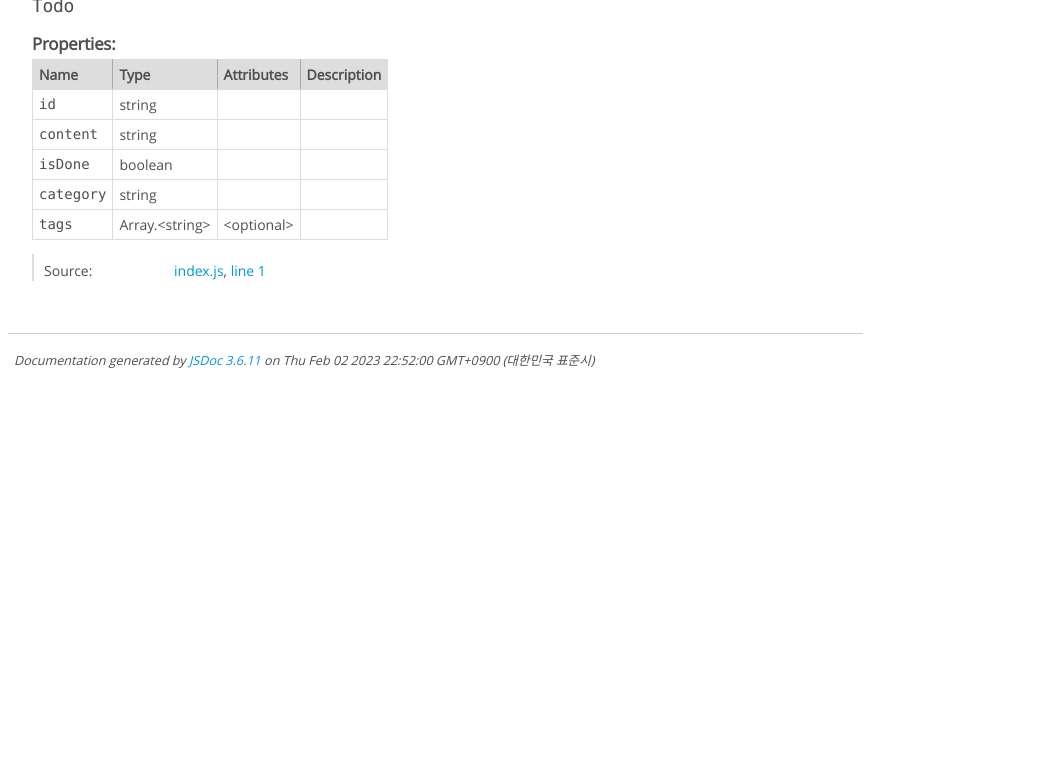
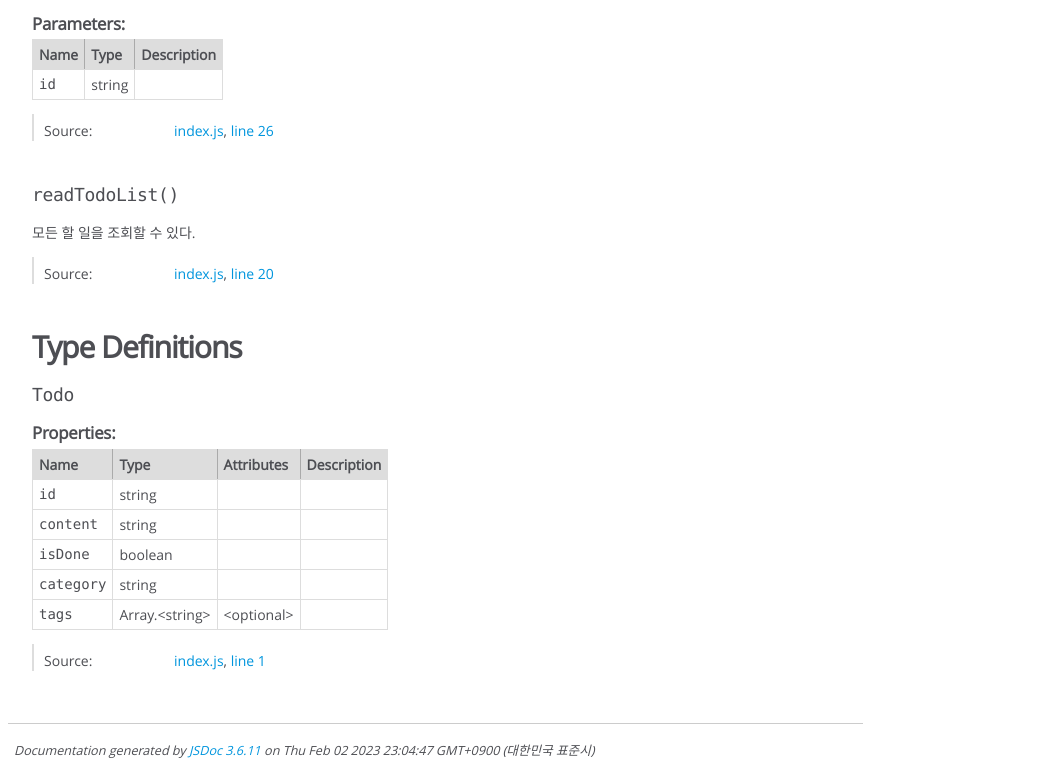
Before and after one commit to pocojang/jsdoc-boilerplate, a website: page docs/global.html in a window 1280 px wide. Shown: the part 532-1306 px from the top of the page, without its empty margins (0-1041 px from the left). Before the commit the page ends 917 px from the top, so only its background shows below. Drawn offline with Linux system fonts and the light colour scheme.

Commit message:
feat: readTodo() 생성

```diff
--- a/docs/global.html
+++ b/docs/global.html
@@ -207,6 +207,231 @@
     <dt class="tag-source">Source:</dt>
     <dd class="tag-source"><ul class="dummy"><li>
         <a href="index.js.html">index.js</a>, <a href="index.js.html#line15">line 15</a>
+    </li></ul></dd>
+
+
+
+
+
+
+
+</dl>
+
+
+
+
+
+
+
+
+
+
+
+
+
+
+
+
+
+
+
+
+
+
+
+
+
+
+    <h4 class="name" id="readTodo"><span class="type-signature"></span>readTodo<span class="signature">(id)</span><span class="type-signature"></span></h4>
+
+
+
+
+
+
+<div class="description">
+    <p>ID를 기반으로 특정 할 일을 조회할 수 있다.</p>
+</div>
+
+
+
+
+
+
+
+
+
+    <h5>Parameters:</h5>
+
+
+<table class="params">
+    <thead>
+    <tr>
+
+        <th>Name</th>
+
+
+        <th>Type</th>
+
+
+
+
+
+        <th class="last">Description</th>
+    </tr>
+    </thead>
+
+    <tbody>
+
+
+        <tr>
+
+                <td class="name"><code>id</code></td>
+
+
+            <td class="type">
+
+
+<span class="param-type">string</span>
+
+
+
+            </td>
+
+
+
+
+
+            <td class="description last"></td>
+        </tr>
+
+
+    </tbody>
+</table>
+
+
+
+
+
+
+<dl class="details">
+
+
+
+
+
+
+
+
+
+
+
+
+
+
+
+
+
+
+
+
+
+
+
+
+
+
+    <dt class="tag-source">Source:</dt>
+    <dd class="tag-source"><ul class="dummy"><li>
+        <a href="index.js.html">index.js</a>, <a href="index.js.html#line26">line 26</a>
+    </li></ul></dd>
+
+
+
+
+
+
+
+</dl>
+
+
+
+
+
+
+
+
+
+
+
+
+
+
+
+
+
+
+
+
+
+
+
+
+
+
+    <h4 class="name" id="readTodoList"><span class="type-signature"></span>readTodoList<span class="signature">()</span><span class="type-signature"></span></h4>
+
+
+
+
+
+
+<div class="description">
+    <p>모든 할 일을 조회할 수 있다.</p>
+</div>
+
+
+
+
+
+
+
+
+
+
+
+
+
+<dl class="details">
+
+
+
+
+
+
+
+
+
+
+
+
+
+
+
+
+
+
+
+
+
+
+
+
+
+
+    <dt class="tag-source">Source:</dt>
+    <dd class="tag-source"><ul class="dummy"><li>
+        <a href="index.js.html">index.js</a>, <a href="index.js.html#line20">line 20</a>
     </li></ul></dd>
 
 
@@ -492,13 +717,13 @@
 </div>
 
 <nav>
-    <h2><a href="index.html">Home</a></h2><h3>Global</h3><ul><li><a href="global.html#createTodo">createTodo</a></li></ul>
+    <h2><a href="index.html">Home</a></h2><h3>Global</h3><ul><li><a href="global.html#createTodo">createTodo</a></li><li><a href="global.html#readTodo">readTodo</a></li><li><a href="global.html#readTodoList">readTodoList</a></li></ul>
 </nav>
 
 <br class="clear">
 
 <footer>
-    Documentation generated by <a href="https://github.com/jsdoc/jsdoc">JSDoc 3.6.11</a> on Thu Feb 02 2023 22:52:00 GMT+0900 (대한민국 표준시)
+    Documentation generated by <a href="https://github.com/jsdoc/jsdoc">JSDoc 3.6.11</a> on Thu Feb 02 2023 23:04:47 GMT+0900 (대한민국 표준시)
 </footer>
 
 <script> prettyPrint(); </script>
--- a/src/index.js
+++ b/src/index.js
@@ -18,3 +18,9 @@ function createTodo(todo) {}
  * 모든 할 일을 조회할 수 있다.
  */
 function readTodoList() {}
+
+/**
+ * ID를 기반으로 특정 할 일을 조회할 수 있다.
+ * @param {string} id
+ */
+function readTodo(id) {}
```
Also changed, not shown: docs/index.html (+2 -2 lines), docs/index.js.html (+16 -4 lines).
